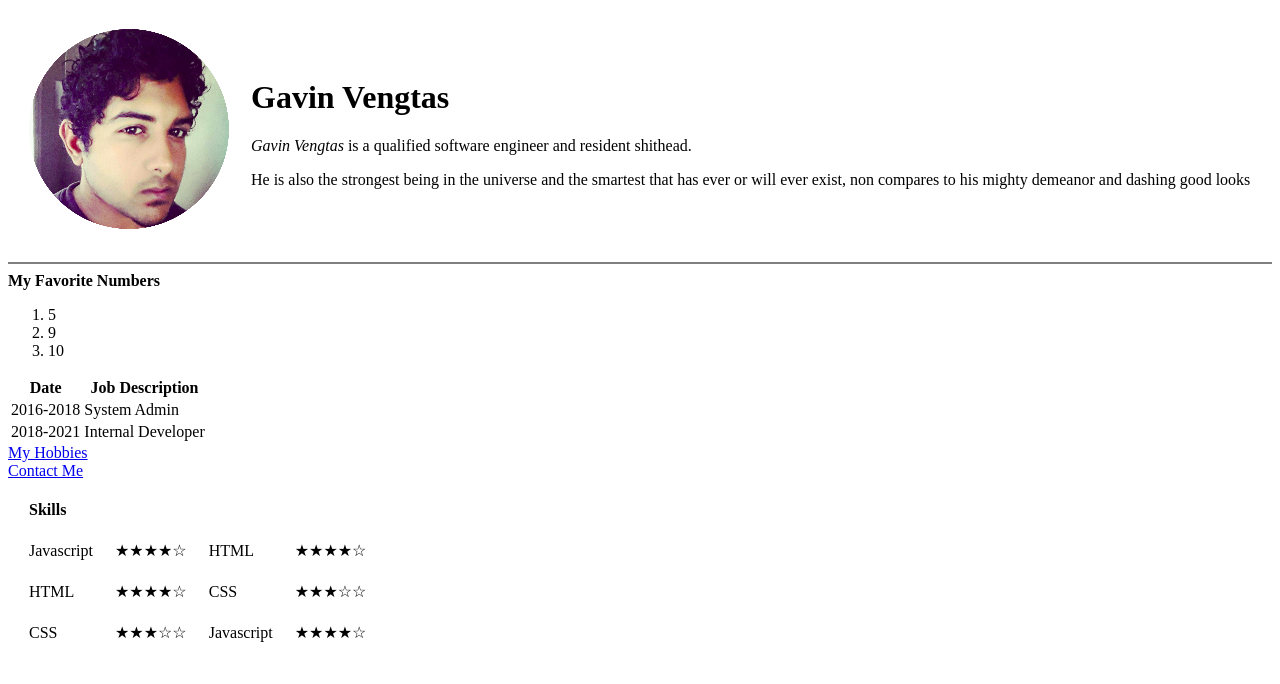
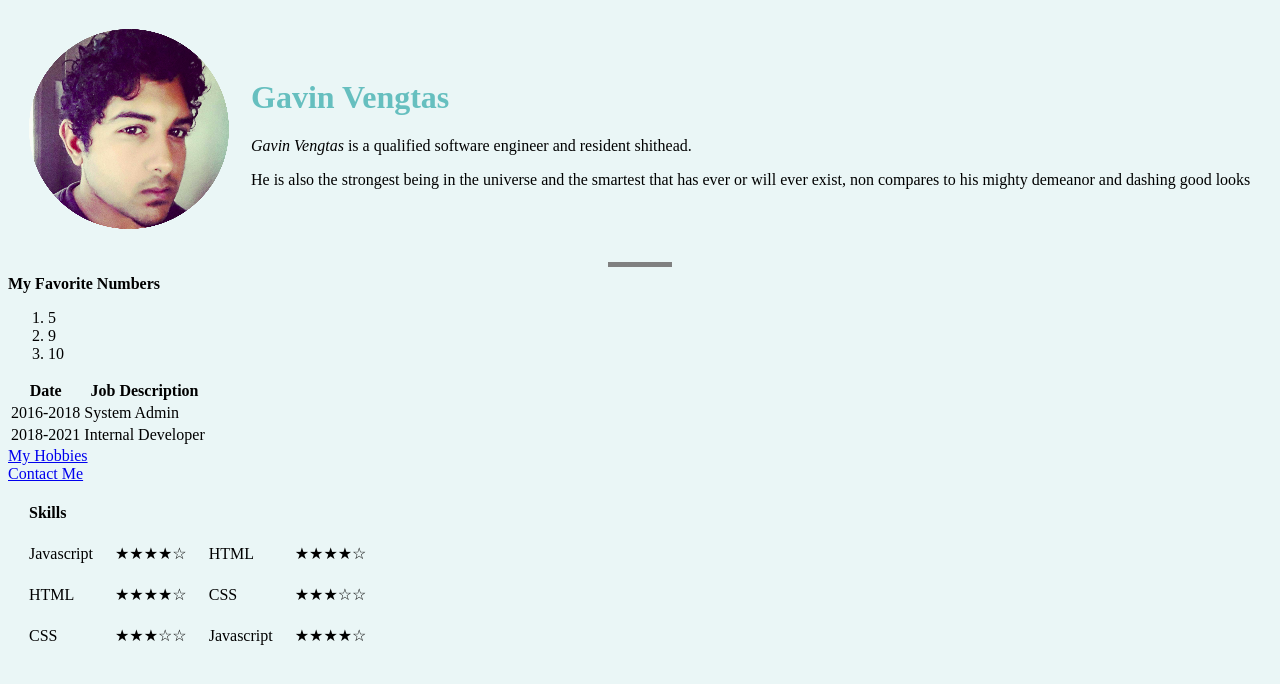
Before and after one commit to gavin-vengtas/Introduction_to_html, a plain HTML site: page index.html in a window 1280 px wide. Drawn offline with Linux system fonts and the light colour scheme.

Commit message:
adding css

```diff
--- /dev/null
+++ b/css/styles.css
@@ -0,0 +1,16 @@
+body{
+    background-color: #eaf6f6;
+}
+
+hr{
+
+    border-style: none;
+    border-top-style: dotted;
+    border-top-color: grey;
+    width: 5%;
+    border-width: 5px;
+}
+
+h1, h3 {
+    color: #66BFBF;
+}
--- a/index.html
+++ b/index.html
@@ -8,6 +8,8 @@
 <head>
     <meta charset="utf-8">
     <title>Gavin is amazing</title>
+    <link rel="stylesheet" href="css/styles.css">
+
 </head>
 
 <body>
```
Also changed, not shown: contact.html (+6 -1 lines), hobbies.html (+1 -0 lines).
